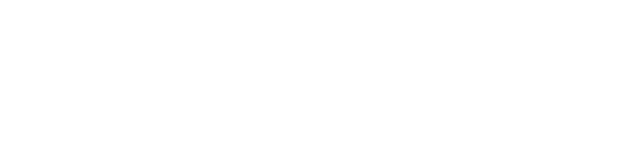
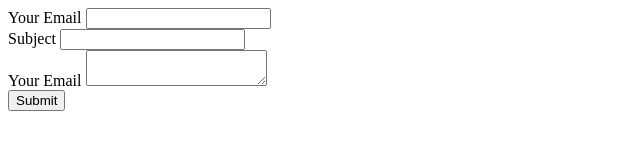
Before and after one commit to nixoncode/go-web-examples, a plain HTML site: page 7-forms/contact.html in a window 1280 px wide. Shown: the whole page, without its empty margins (0-640 px from the left). Drawn offline with Linux system fonts and the light colour scheme.

Commit message:
added form boxes

```diff
--- a/7-forms/contact.html
+++ b/7-forms/contact.html
@@ -8,6 +8,24 @@
     <title>Contact Us</title>
 </head>
 <body>
+<form action="" method="post">
+    <div>
+        <label for="email">Your Email</label>
+        <input id="email" type="email" name="email">
+    </div>
 
+    <div>
+        <label for="subject">Subject</label>
+        <input id="subject" type="text" name="email">
+    </div>
+
+    <div>
+        <label for="message">Your Email</label>
+        <textarea id="message" name="message"></textarea>
+    </div>
+    <div>
+        <button>Submit</button>
+    </div>
+</form>
 </body>
 </html>
```
